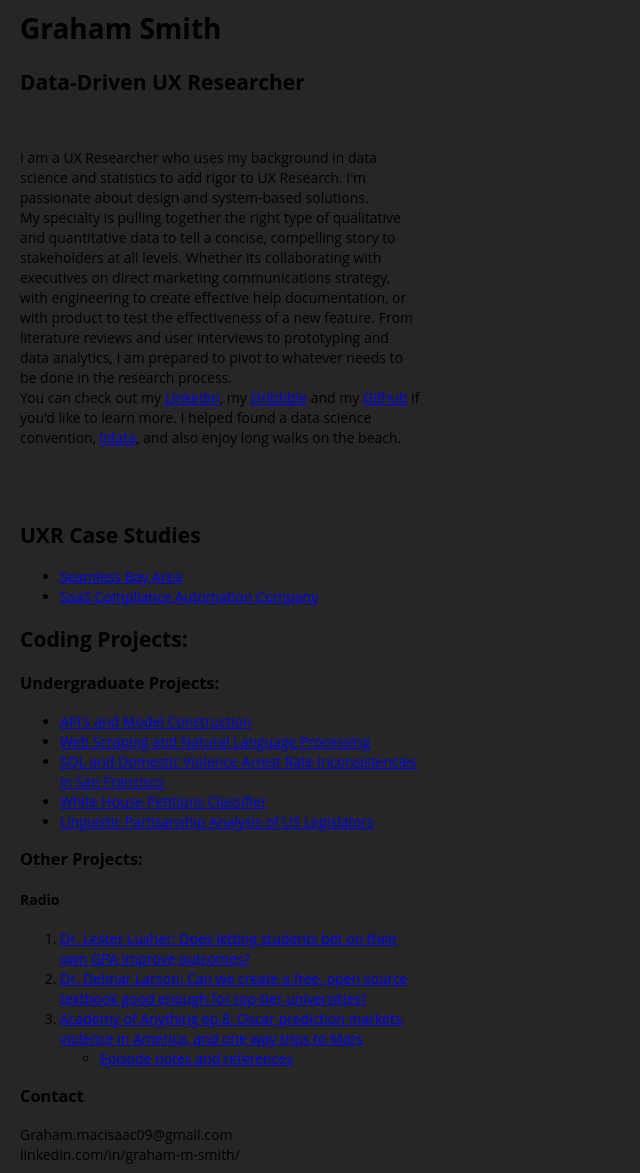
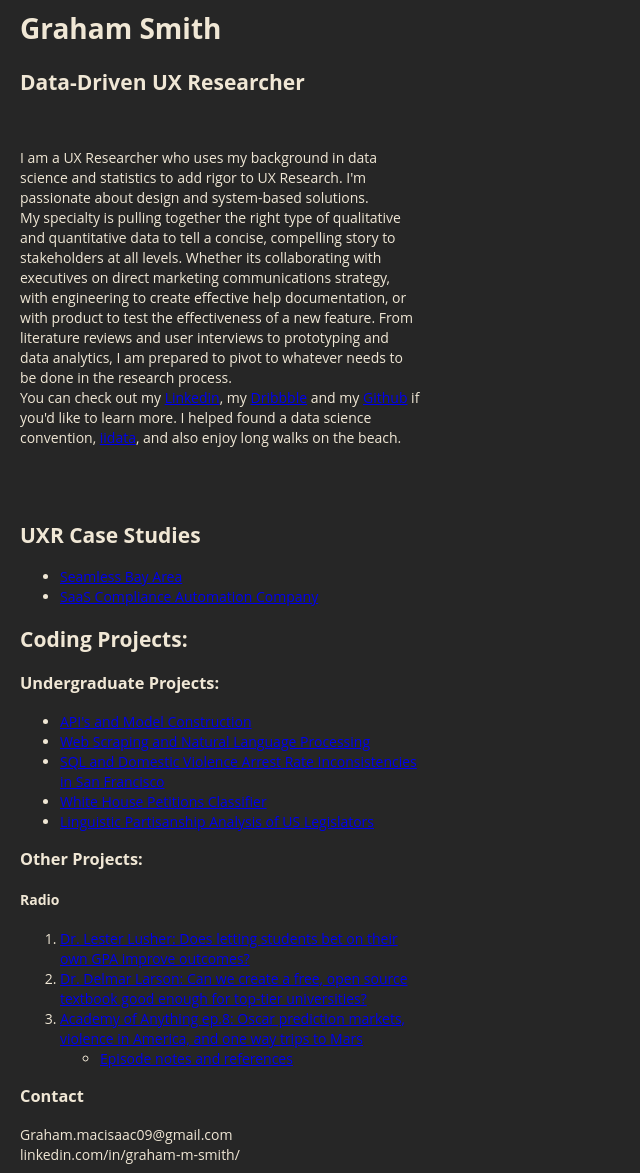
Before and after one commit to johnnycopes/graham-macisaac, a Jekyll site: the page index.html, which Jekyll copies as it is, in a window 1280 px wide. Shown: the whole page, without its empty margins (0-640 px from the left). Built offline with Jekyll 4.4.1, drawn with Linux system fonts in a browser that asks for light colours.

Commit message:
Update index.html

```diff
--- a/index.html
+++ b/index.html
@@ -8,7 +8,7 @@
 		font-family: Open Sans;
 		font-size: 14px;
 		line-height: 1.42857143;
-		color: ##F0E7D5;
+		color: #F0E7D5;
 		background-color: #262626;
 	}
 	</style>
```
